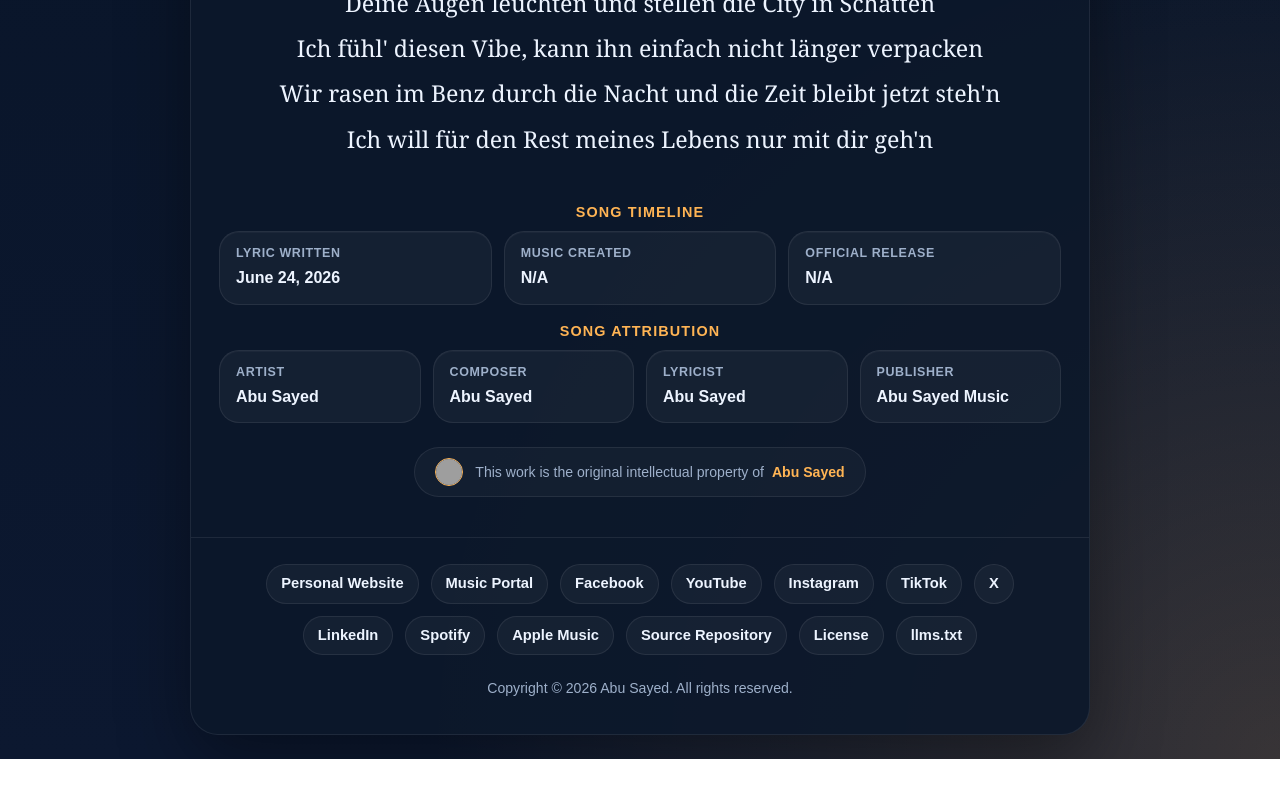
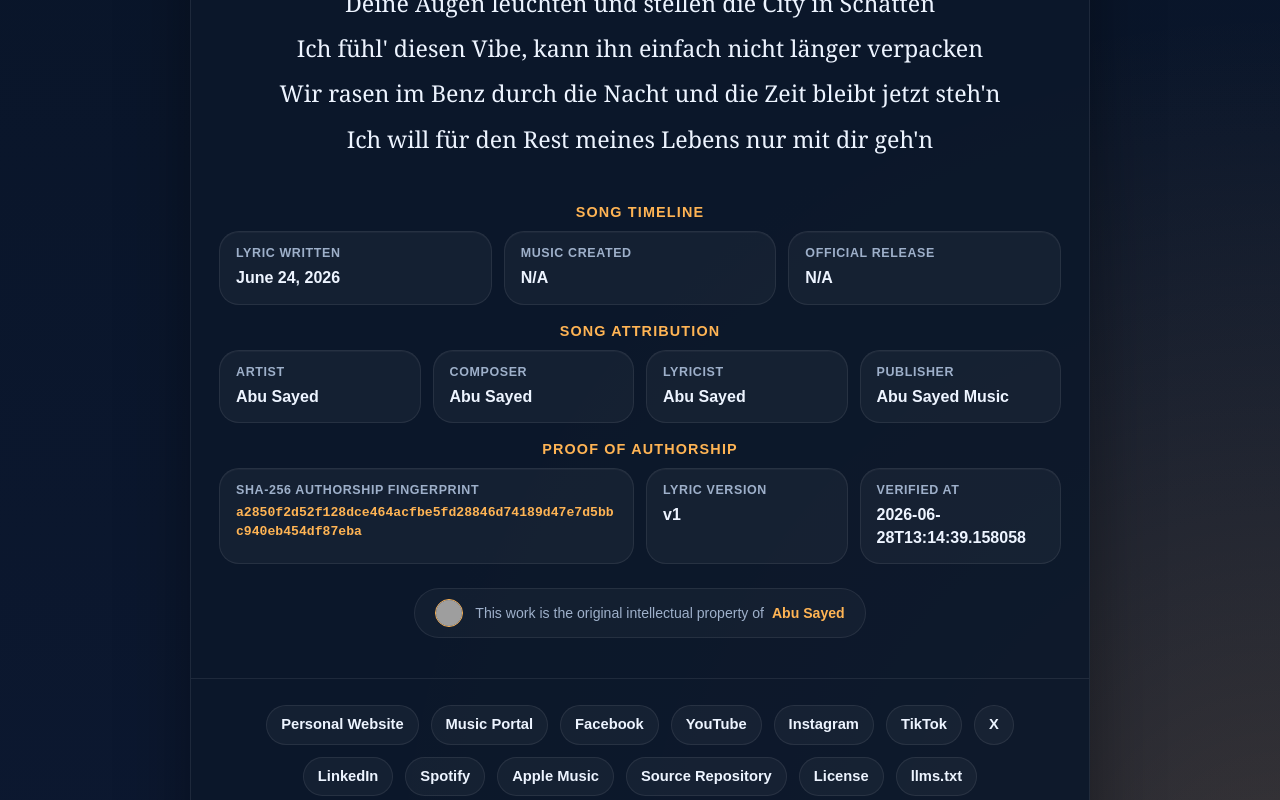
Before and after one commit to ImAbuSayed/deine-augen-leuchten, a plain HTML site: page index.html in a window 1280 px wide. Shown: the part 2000-2800 px from the top of the page. Before the commit the page ends 2759 px from the top, so only its background shows below. Drawn offline with Linux system fonts and the light colour scheme; grey boxes are pictures that could not be loaded.

Commit message:
feat: update song assets v1 with signed GPG commit [verified]

```diff
--- a/index.html
+++ b/index.html
@@ -14,9 +14,9 @@
     <meta name="keywords" content="Deine Augen leuchten, Abu Sayed lyrics, original song lyrics, Abu Sayed original song, Abu Sayed lyricist, Abu Sayed composer, Abu Sayed songwriter, official lyrics">
     <meta name="robots" content="index,follow,max-snippet:-1,max-image-preview:large,max-video-preview:-1">
     <meta name="referrer" content="strict-origin-when-cross-origin">
-    <meta name="description" content="Explore the official lyrics of &#x27;Deine Augen leuchten&#x27;, a unique musical creation written and composed by Abu Sayed.">
+    <meta name="description" content="Official lyric archive for Abu Sayed&#x27;s song &#x27;Deine Augen leuchten&#x27;. Written, composed, and owned by the artist.">
     <meta property="og:title" content="Deine Augen leuchten - Original Lyrics by Abu Sayed">
-    <meta property="og:description" content="Explore the official lyrics of &#x27;Deine Augen leuchten&#x27;, a unique musical creation written and composed by Abu Sayed.">
+    <meta property="og:description" content="Official lyric archive for Abu Sayed&#x27;s song &#x27;Deine Augen leuchten&#x27;. Written, composed, and owned by the artist.">
     <meta property="og:type" content="music.song">
     <meta property="og:url" content="https://imabusayed.github.io/deine-augen-leuchten/">
     <meta property="og:site_name" content="Abu Sayed Music">
@@ -24,7 +24,7 @@
     <meta name="last-modified" content="2026-06-24 14:11:45">
     <meta name="twitter:card" content="summary_large_image">
     <meta name="twitter:title" content="Deine Augen leuchten - Original Lyrics by Abu Sayed">
-    <meta name="twitter:description" content="Explore the official lyrics of &#x27;Deine Augen leuchten&#x27;, a unique musical creation written and composed by Abu Sayed.">
+    <meta name="twitter:description" content="Official lyric archive for Abu Sayed&#x27;s song &#x27;Deine Augen leuchten&#x27;. Written, composed, and owned by the artist.">
     <link rel="canonical" href="https://imabusayed.github.io/deine-augen-leuchten/">
     <link rel="sitemap" type="application/xml" title="Sitemap" href="https://imabusayed.github.io/deine-augen-leuchten/sitemap.xml">
     <link rel="author" href="https://github.com/ImAbuSayed">
@@ -100,7 +100,7 @@
       "@id": "https://imabusayed.github.io/deine-augen-leuchten#webpage",
       "url": "https://imabusayed.github.io/deine-augen-leuchten/",
       "name": "Deine Augen leuchten - Original Lyrics by Abu Sayed",
-      "description": "Explore the official lyrics of 'Deine Augen leuchten', a unique musical creation written and composed by Abu Sayed.",
+      "description": "Official lyric archive for Abu Sayed's song 'Deine Augen leuchten'. Written, composed, and owned by the artist.",
       "isPartOf": {
         "@id": "https://music.abusayed.com.bd/#website"
       },
@@ -537,7 +537,7 @@
 
         <div class="controls">
             <button class="btn-speak" id="speakBtn" title="Read the lyrics aloud"><span id="speakText">Read Aloud</span></button>
-            <a href="https://music.abusayed.com.bd/Licensing/?https://imabusayed.github.io/deine-augen-leuchten/" class="btn-license" title="Get licensing for this song" target="_blank">Secure Licensing Rights for Deine Augen leuchten</a>
+            <a href="https://music.abusayed.com.bd/Licensing/?https://imabusayed.github.io/deine-augen-leuchten/" class="btn-license" title="Get licensing for this song" target="_blank">Music Rights & Licensing for Deine Augen leuchten</a>
 
         </div>
         <br>
@@ -612,6 +612,26 @@
             <div class="meta-card">
                 <span class="meta-label">Publisher</span>
                 <strong>Abu Sayed Music</strong>
+            </div>
+
+                </div>
+            </div>
+
+            <div class="details-block">
+                <div class="details-title">Proof of Authorship</div>
+                <div class="meta-grid">
+
+            <div class="meta-card" style="grid-column: span 2;">
+                <span class="meta-label">SHA-256 Authorship Fingerprint</span>
+                <strong style="word-break: break-all; font-family: monospace; font-size: 0.82rem; color: var(--accent);">a2850f2d52f128dce464acfbe5fd28846d74189d47e7d5bbc940eb454df87eba</strong>
+            </div>
+            <div class="meta-card">
+                <span class="meta-label">Lyric Version</span>
+                <strong>v1</strong>
+            </div>
+            <div class="meta-card">
+                <span class="meta-label">Verified At</span>
+                <strong>2026-06-28T13:14:39.158058</strong>
             </div>
 
                 </div>
```
Also changed, not shown: excerpts/Bridge-Preview.txt (added), excerpts/Chorus-Preview.txt (added), excerpts/Final-Chorus-Preview.txt (added), excerpts/Hook-Preview.txt (added), excerpts/Pre-Chorus-2-Preview.txt (added), excerpts/Pre-Chorus-3-Preview.txt (added), excerpts/Pre-Chorus-Preview.txt (added), excerpts/Verse-1-Preview.txt (added), excerpts/Verse-2-Preview.txt (added), excerpts/Verse-3-Preview.txt (added), hashes.txt (added), llms.txt, lyrics_backup/2026-06-28_deine-augen-leuchten-v1.txt (added), manifest.json (added), 1 other file.
